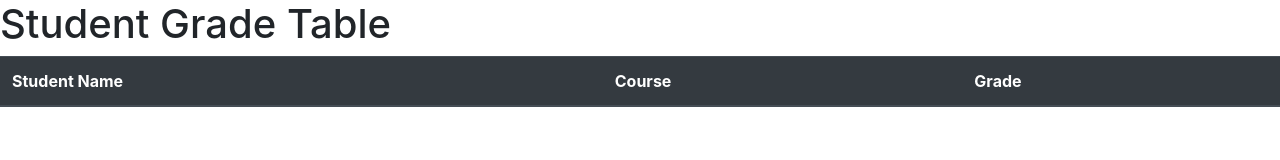
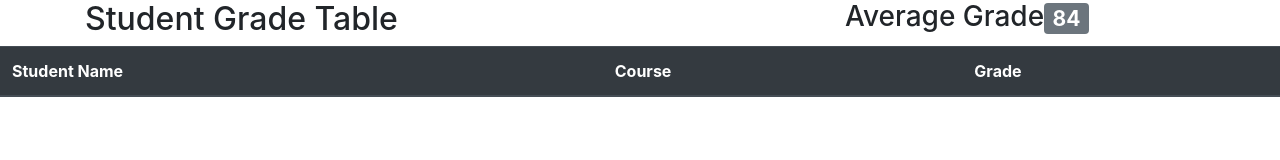
Before and after one commit to Michaelbaltazar265/student-grade-table, a plain HTML site: page index.html in a window 1280 px wide. Drawn offline with nearby package versions, Linux system fonts and the light colour scheme; no server answers.

Commit message:
Modify the HTML

```diff
--- a/index.html
+++ b/index.html
@@ -9,7 +9,16 @@
 
     </header>
     <body>
-        <h1>Student Grade Table</h1>
+        <div class="container">
+            <div class="row justify-content-between">
+                <div class="col-4">
+                    <h2>Student Grade Table</h2>
+                </div>
+                <div class="col-4">
+                    <h3>Average Grade<span class="badge badge-secondary">84</span></h3>
+                </div>
+            </div>
+        </div>
         <table class="table table-hover table-striped">
             <thead class="thead-dark">
                 <tr>
```
